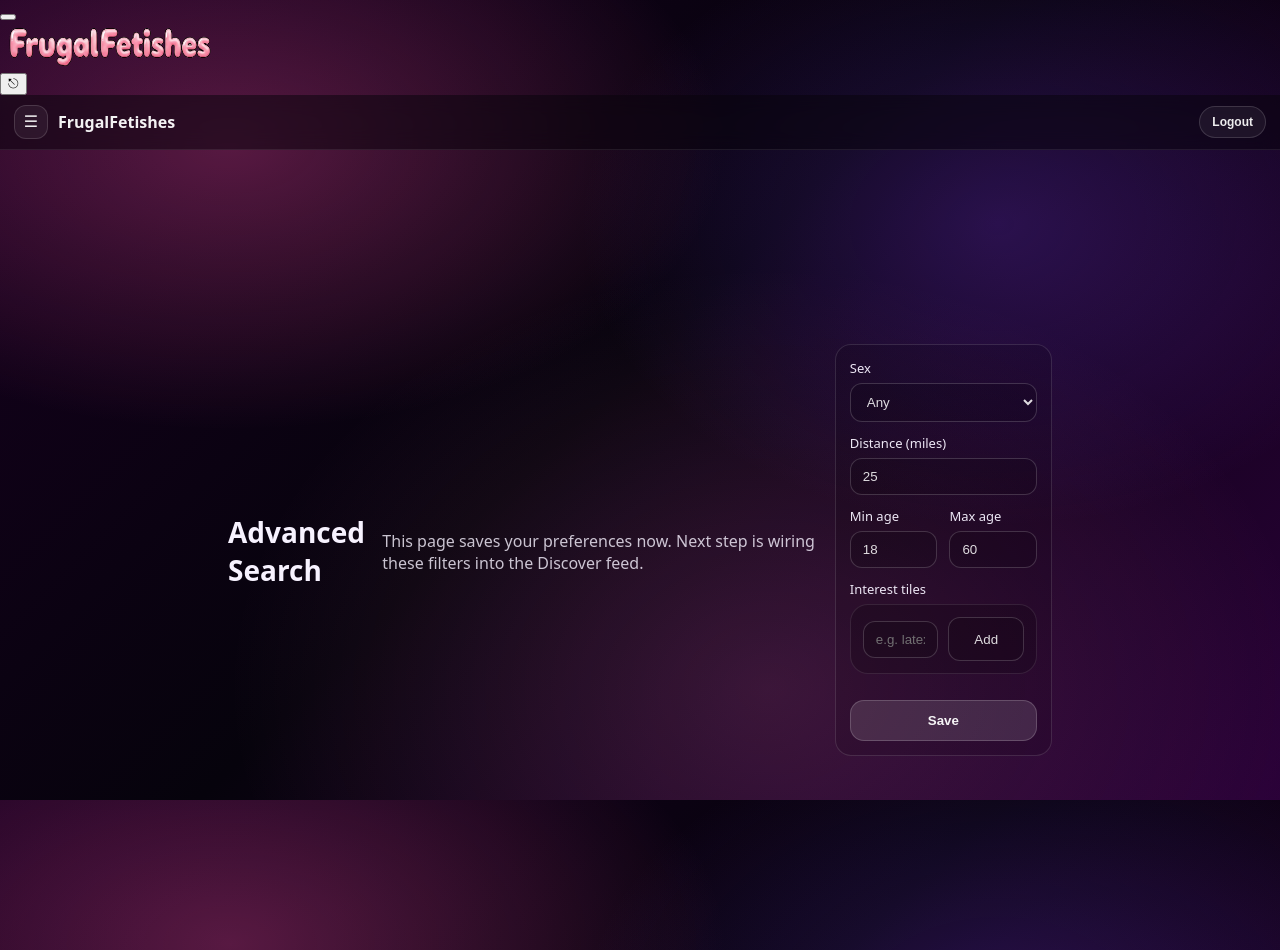
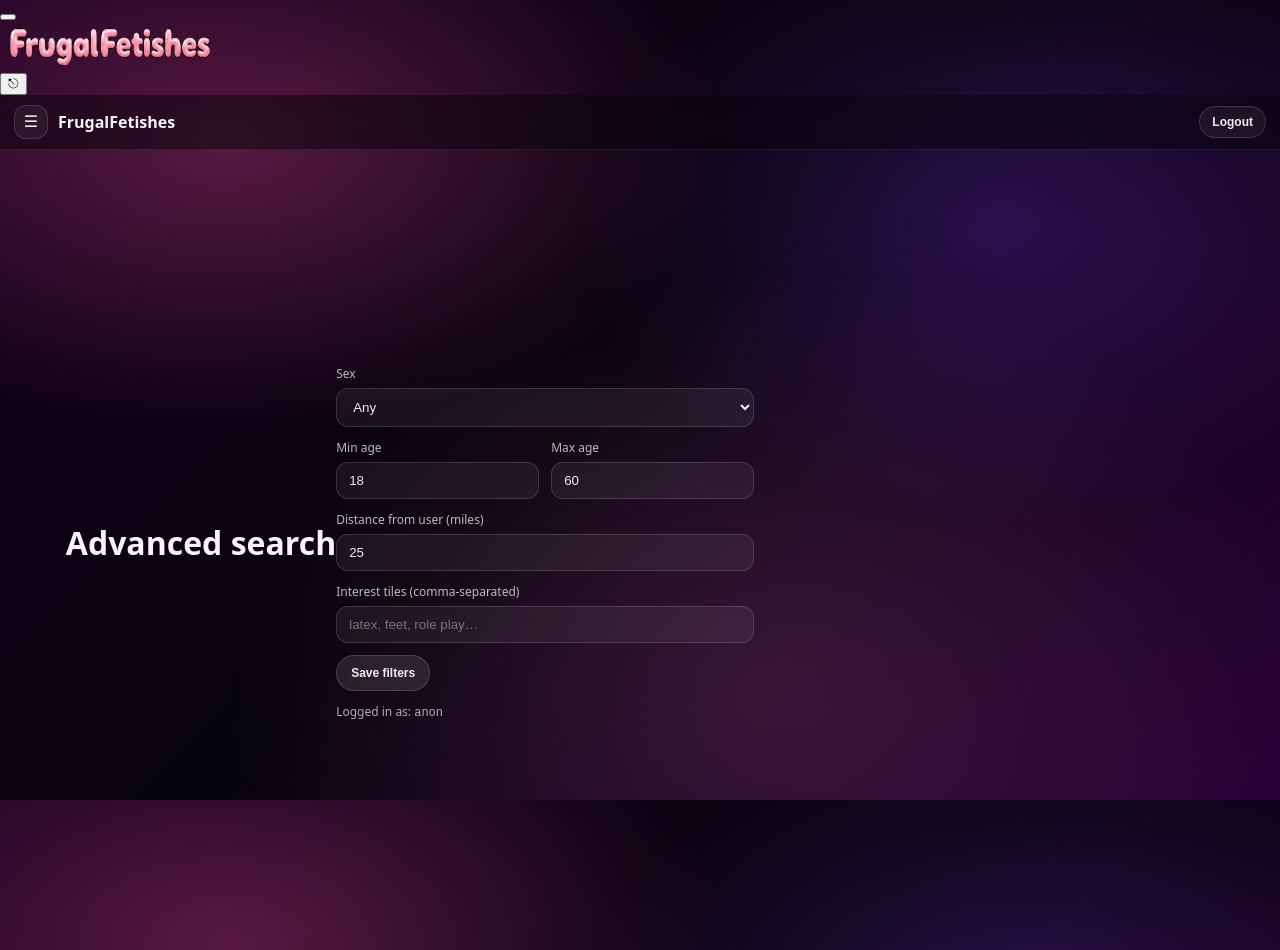
Before and after one commit to FrugalFetishes/frugalfetishes-frontend-next, a Next.js app: page /advanced-search in a window 1280 px wide. Built offline with nearby package versions, Linux system fonts and the light colour scheme.

Commit message:
Update page.tsx

```diff
--- a/src/app/advanced-search/page.tsx
+++ b/src/app/advanced-search/page.tsx
@@ -1,232 +1,153 @@
 'use client';
 
-import { useEffect, useMemo, useState } from 'react';
+import { useMemo, useState } from 'react';
 import AppHeader from '@/components/AppHeader';
 import { requireSession } from '@/lib/session';
 import { uidFromToken } from '@/lib/socialStore';
 
-type Filters = {
-  sex: string;
-  maxDistanceMiles: number;
+type AdvSearch = {
+  sex: 'any' | 'male' | 'female' | 'nonbinary';
   minAge: number;
   maxAge: number;
+  maxDistanceMi: number;
   interests: string[];
 };
 
-const KEY = 'ff:advancedSearch';
+const KEY = 'ff_adv_search_v1';
+
+function load(): AdvSearch {
+  try {
+    const raw = localStorage.getItem(KEY);
+    if (!raw) return { sex: 'any', minAge: 18, maxAge: 60, maxDistanceMi: 25, interests: [] };
+    const v = JSON.parse(raw);
+    return {
+      sex: v?.sex || 'any',
+      minAge: typeof v?.minAge === 'number' ? v.minAge : 18,
+      maxAge: typeof v?.maxAge === 'number' ? v.maxAge : 60,
+      maxDistanceMi: typeof v?.maxDistanceMi === 'number' ? v.maxDistanceMi : 25,
+      interests: Array.isArray(v?.interests) ? v.interests.filter((x: any) => typeof x === 'string') : [],
+    };
+  } catch {
+    return { sex: 'any', minAge: 18, maxAge: 60, maxDistanceMi: 25, interests: [] };
+  }
+}
+
+function save(v: AdvSearch) {
+  localStorage.setItem(KEY, JSON.stringify(v));
+}
 
 export default function AdvancedSearchPage() {
-  const token = useMemo(() => {
-    try {
-      return requireSession();
-    } catch {
-      return null as any;
-    }
-  }, []);
+  const token = useMemo(() => requireSession(), []);
+  const uid = useMemo(() => uidFromToken(token) || 'anon', [token]);
 
-  const uid = useMemo(() => uidFromToken(token), [token]);
+  const initial = useMemo(() => (typeof window !== 'undefined' ? load() : { sex: 'any', minAge: 18, maxAge: 60, maxDistanceMi: 25, interests: [] }), []);
+  const [sex, setSex] = useState<AdvSearch['sex']>(initial.sex);
+  const [minAge, setMinAge] = useState<number>(initial.minAge);
+  const [maxAge, setMaxAge] = useState<number>(initial.maxAge);
+  const [maxDistanceMi, setMaxDistanceMi] = useState<number>(initial.maxDistanceMi);
+  const [interestText, setInterestText] = useState<string>(initial.interests.join(', '));
+  const [status, setStatus] = useState<string>('');
 
-  const [filters, setFilters] = useState<Filters>({
-    sex: 'any',
-    maxDistanceMiles: 25,
-    minAge: 18,
-    maxAge: 60,
-    interests: [],
-  });
+  const fieldStyle: React.CSSProperties = {
+    width: '100%',
+    padding: '10px 12px',
+    borderRadius: 12,
+    border: '1px solid rgba(255,255,255,0.14)',
+    background: 'rgba(255,255,255,0.06)',
+    color: 'rgba(255,255,255,0.92)',
+    outline: 'none',
+  };
 
-  const [interestInput, setInterestInput] = useState('');
+  const labelStyle: React.CSSProperties = { fontSize: 12, opacity: 0.75, marginBottom: 6 };
 
-  useEffect(() => {
-    try {
-      const raw = localStorage.getItem(KEY);
-      if (raw) setFilters(JSON.parse(raw));
-    } catch {}
-  }, [uid]);
+  function apply() {
+    const interests = interestText
+      .split(',')
+      .map((s) => s.trim())
+      .filter(Boolean);
 
-  function save() {
-    try {
-      localStorage.setItem(KEY, JSON.stringify(filters));
-    } catch {}
-    alert('Saved (UI placeholder). Next step: wire these filters into Discover feed.');
+    const v: AdvSearch = {
+      sex,
+      minAge: Math.max(18, Math.min(99, Number(minAge) || 18)),
+      maxAge: Math.max(18, Math.min(99, Number(maxAge) || 60)),
+      maxDistanceMi: Math.max(1, Math.min(500, Number(maxDistanceMi) || 25)),
+      interests,
+    };
+
+    if (v.maxAge < v.minAge) {
+      const t = v.minAge;
+      v.minAge = v.maxAge;
+      v.maxAge = t;
     }
 
-  function addInterest() {
-    const v = interestInput.trim();
-    if (!v) return;
-    setFilters((f) => ({ ...f, interests: Array.from(new Set([...f.interests, v.toLowerCase()])) }));
-    setInterestInput('');
-  }
-
-  function removeInterest(v: string) {
-    setFilters((f) => ({ ...f, interests: f.interests.filter((x) => x !== v) }));
+    save(v);
+    setStatus('Saved. (Discover filtering hook comes next)');
+    window.setTimeout(() => setStatus(''), 1400);
   }
 
   return (
     <div className="ff-page">
       <AppHeader active="advanced-search" />
-      <div className="ff-shell">
-        <h1 className="ff-h1">Advanced Search</h1>
-        <p className="ff-muted">
-          This page saves your preferences now. Next step is wiring these filters into the Discover feed.
-        </p>
+      <main className="ff-shell" style={{ maxWidth: 820 }}>
+        <h1 className="ff-h1">Advanced search</h1>
 
-        <div className="ff-card">
-          <label className="ff-label">
-            Sex
-            <select
-              className="ff-input"
-              value={filters.sex}
-              onChange={(e) => setFilters((f) => ({ ...f, sex: e.target.value }))}
-            >
+        <div style={{ display: 'grid', gap: 12, maxWidth: 640 }}>
+          <div>
+            <div style={labelStyle}>Sex</div>
+            <select style={fieldStyle} value={sex} onChange={(e) => setSex(e.target.value as any)}>
               <option value="any">Any</option>
               <option value="male">Male</option>
               <option value="female">Female</option>
               <option value="nonbinary">Non-binary</option>
-              <option value="other">Other</option>
             </select>
-          </label>
-
-          <label className="ff-label">
-            Distance (miles)
-            <input
-              className="ff-input"
-              type="number"
-              min={1}
-              max={500}
-              value={filters.maxDistanceMiles}
-              onChange={(e) => setFilters((f) => ({ ...f, maxDistanceMiles: Number(e.target.value || 0) }))}
-            />
-          </label>
-
-          <div className="ff-grid">
-            <label className="ff-label">
-              Min age
-              <input
-                className="ff-input"
-                type="number"
-                min={18}
-                max={99}
-                value={filters.minAge}
-                onChange={(e) => setFilters((f) => ({ ...f, minAge: Number(e.target.value || 18) }))}
-              />
-            </label>
-            <label className="ff-label">
-              Max age
-              <input
-                className="ff-input"
-                type="number"
-                min={18}
-                max={99}
-                value={filters.maxAge}
-                onChange={(e) => setFilters((f) => ({ ...f, maxAge: Number(e.target.value || 60) }))}
-              />
-            </label>
           </div>
 
-          <div className="ff-label">
-            Interest tiles
-            <div className="ff-row">
-              <input
-                className="ff-input"
-                placeholder="e.g. latex"
-                value={interestInput}
-                onChange={(e) => setInterestInput(e.target.value)}
-              />
-              <button className="ff-btn" onClick={addInterest}>
-                Add
-              </button>
+          <div style={{ display: 'grid', gridTemplateColumns: '1fr 1fr', gap: 12 }}>
+            <div>
+              <div style={labelStyle}>Min age</div>
+              <input style={fieldStyle} type="number" value={minAge} onChange={(e) => setMinAge(Number(e.target.value))} />
             </div>
-            <div className="ff-tags">
-              {filters.interests.map((t) => (
-                <button key={t} className="ff-tag" onClick={() => removeInterest(t)} title="Remove">
-                  {t} ×
-                </button>
-              ))}
+            <div>
+              <div style={labelStyle}>Max age</div>
+              <input style={fieldStyle} type="number" value={maxAge} onChange={(e) => setMaxAge(Number(e.target.value))} />
             </div>
           </div>
 
-          <button className="ff-primary" onClick={save}>
-            Save
+          <div>
+            <div style={labelStyle}>Distance from user (miles)</div>
+            <input style={fieldStyle} type="number" value={maxDistanceMi} onChange={(e) => setMaxDistanceMi(Number(e.target.value))} />
+          </div>
+
+          <div>
+            <div style={labelStyle}>Interest tiles (comma-separated)</div>
+            <input style={fieldStyle} value={interestText} onChange={(e) => setInterestText(e.target.value)} placeholder="latex, feet, role play…" />
+          </div>
+
+          <div style={{ display: 'flex', alignItems: 'center', gap: 10 }}>
+            <button
+              type="button"
+              onClick={apply}
+              style={{
+                borderRadius: 999,
+                padding: '10px 14px',
+                border: '1px solid rgba(255,255,255,0.14)',
+                background: 'rgba(255,255,255,0.10)',
+                color: 'rgba(255,255,255,0.92)',
+                cursor: 'pointer',
+                fontSize: 12,
+                fontWeight: 800,
+              }}
+            >
+              Save filters
             </button>
+            {status ? <div style={{ fontSize: 12, opacity: 0.8 }}>{status}</div> : null}
+          </div>
+
+          <div style={{ fontSize: 12, opacity: 0.7 }}>
+            Logged in as: <span style={{ fontFamily: 'monospace' }}>{uid}</span>
           </div>
         </div>
-
-      <style jsx>{`
-        .ff-shell {
-          max-width: 860px;
-          margin: 0 auto;
-          padding: 18px;
-        }
-        .ff-h1 {
-          font-size: 28px;
-          margin: 10px 0 8px;
-        }
-        .ff-muted {
-          opacity: 0.8;
-          margin-bottom: 12px;
-        }
-        .ff-card {
-          border: 1px solid rgba(255,255,255,0.12);
-          background: rgba(0,0,0,0.12);
-          border-radius: 16px;
-          padding: 14px;
-          display: grid;
-          gap: 12px;
-        }
-        .ff-label {
-          display: grid;
-          gap: 6px;
-          font-size: 13px;
-          opacity: 0.95;
-        }
-        .ff-grid {
-          display: grid;
-          grid-template-columns: 1fr 1fr;
-          gap: 12px;
-        }
-        .ff-input {
-          width: 100%;
-          border-radius: 12px;
-          border: 1px solid rgba(255,255,255,0.18);
-          background: rgba(0,0,0,0.15);
-          color: rgba(255,255,255,0.9);
-          padding: 10px 12px;
-        }
-        .ff-row {
-          display: flex;
-          gap: 10px;
-          align-items: center;
-        }
-        .ff-btn {
-          padding: 10px 12px;
-          border-radius: 12px;
-          border: 1px solid rgba(255,255,255,0.18);
-          background: rgba(0,0,0,0.15);
-          color: rgba(255,255,255,0.9);
-        }
-        .ff-primary {
-          padding: 12px 14px;
-          border-radius: 14px;
-          border: 1px solid rgba(255,255,255,0.18);
-          background: rgba(255,255,255,0.12);
-          color: rgba(255,255,255,0.95);
-          font-weight: 700;
-        }
-        .ff-tags {
-          display: flex;
-          flex-wrap: wrap;
-          gap: 8px;
-          margin-top: 8px;
-        }
-        .ff-tag {
-          border-radius: 999px;
-          border: 1px solid rgba(255,255,255,0.18);
-          background: rgba(0,0,0,0.15);
-          color: rgba(255,255,255,0.9);
-          padding: 6px 10px;
-          font-size: 12px;
-        }
-      `}</style>
+      </main>
     </div>
   );
 }
```
Lines whose indentation alone changed are shown as unchanged.
